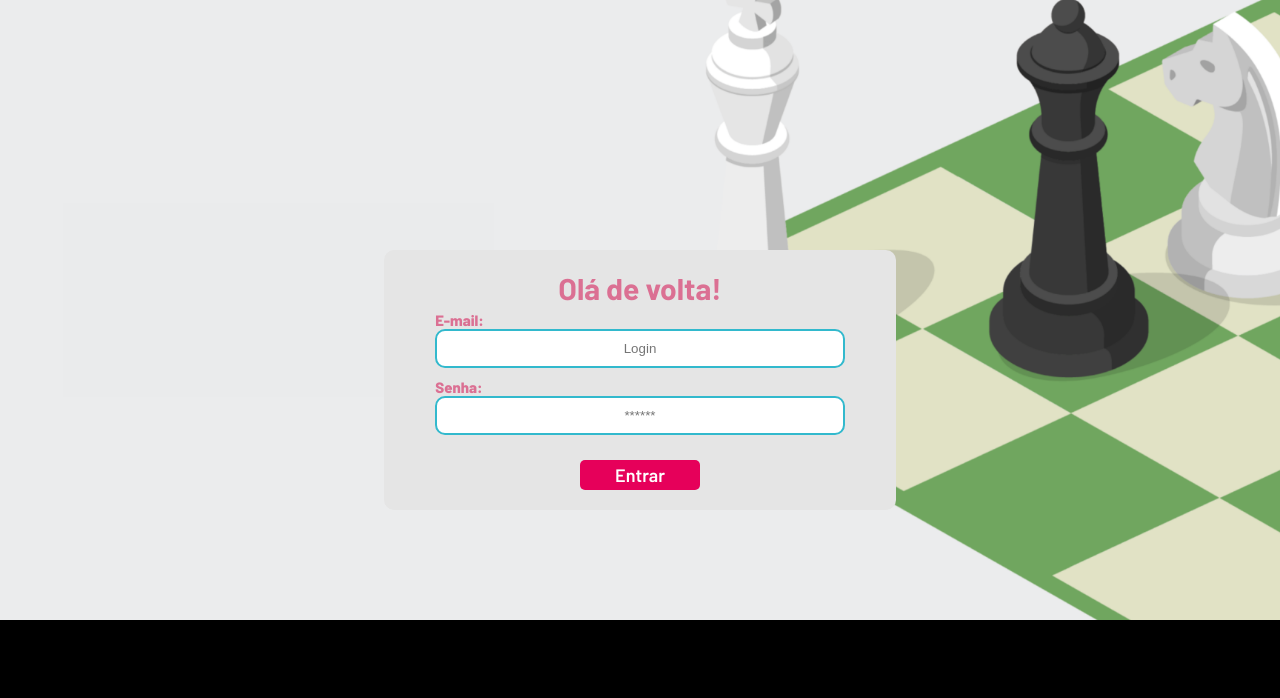
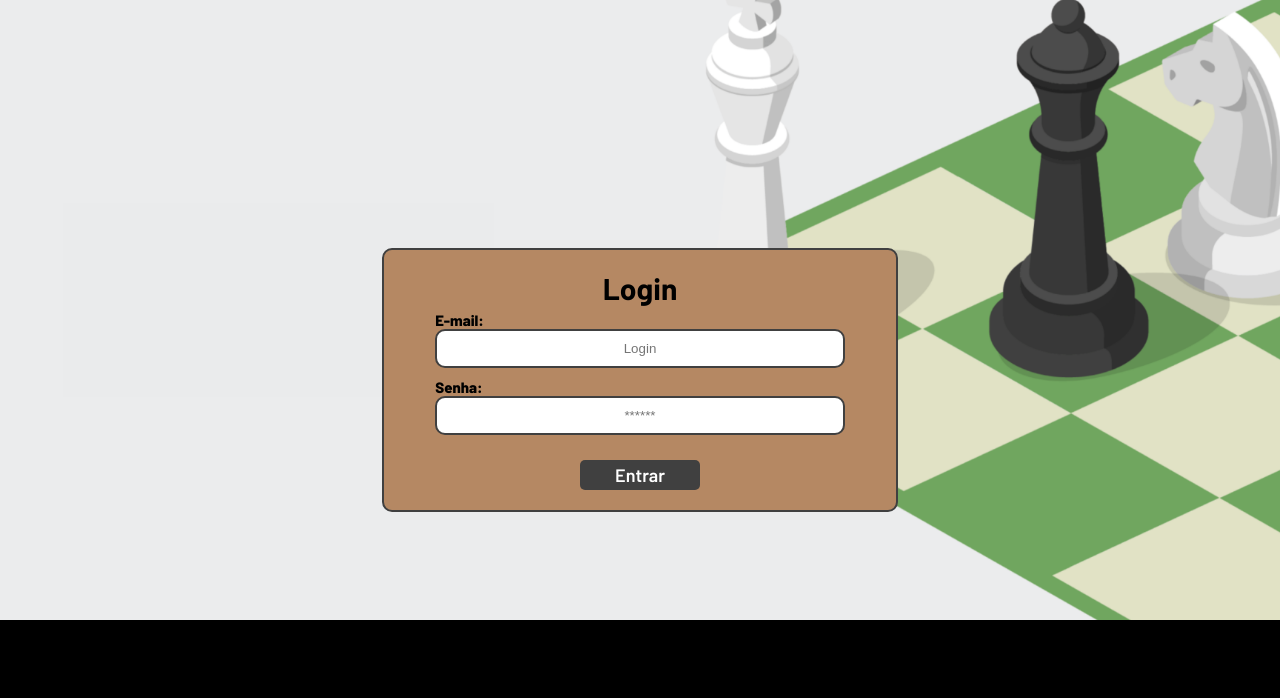
Before and after one commit to elersonleandro/Projeto-Individual, a website: page public/login.html in a window 1280 px wide. Shown: the part 102-800 px from the top of the page. Drawn offline with Linux system fonts and the light colour scheme.

Commit message:
Estilizações

```diff
--- a/public/css/estilo.css
+++ b/public/css/estilo.css
@@ -155,15 +155,16 @@ body {
 
 .card {
   width: 50%;
-  background-color: #e5e5e5;
+  background-color: #b58863;
   border-radius: 10px;
   display: flex;
   align-items: center;
   justify-content: space-evenly;
-  color: palevioletred;
+  color: black;
   flex-direction: column;
   height: fit-content;
   padding: 20px 0;
+  border: solid 2px #404040;
 }
 
 .card h2 {
@@ -185,7 +186,7 @@ body {
 }
 
 .formulario input {
-  border: 2px solid #32b9cd;
+  border: 2px solid #404040;
   text-align: center;
   border-radius: 10px;
   margin: 0;
@@ -216,7 +217,7 @@ body {
   font-weight: 600;
   font-size: 18px;
   color: #fff;
-  background-color: #e6005a;
+  background-color: #404040;
   width: 120px;
   height: 30px;
   align-self: center;
@@ -273,7 +274,7 @@ body {
 
 input {
   margin-bottom: 10px;
-  border: 2px solid #32b9cd;
+  border: 2px solid #404040;
   padding: 10px;
   text-align: center;
   border-radius: 10px;
--- a/public/login.html
+++ b/public/login.html
@@ -42,7 +42,7 @@
         </div>
         <div class="container">
             <div class="card card-login">
-                <h2>Olá de volta!</h2>
+                <h2>Login</h2>
                 <div class="formulario">
                     <div class="campo">
                         <span>E-mail:</span>
```
